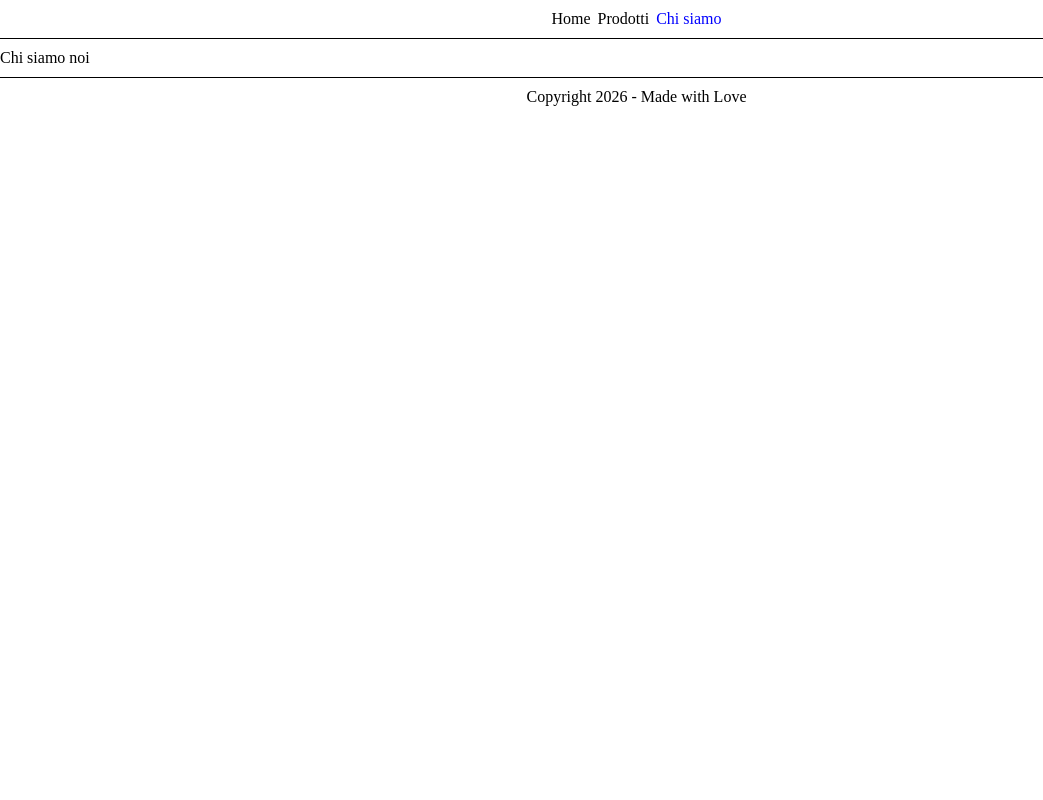
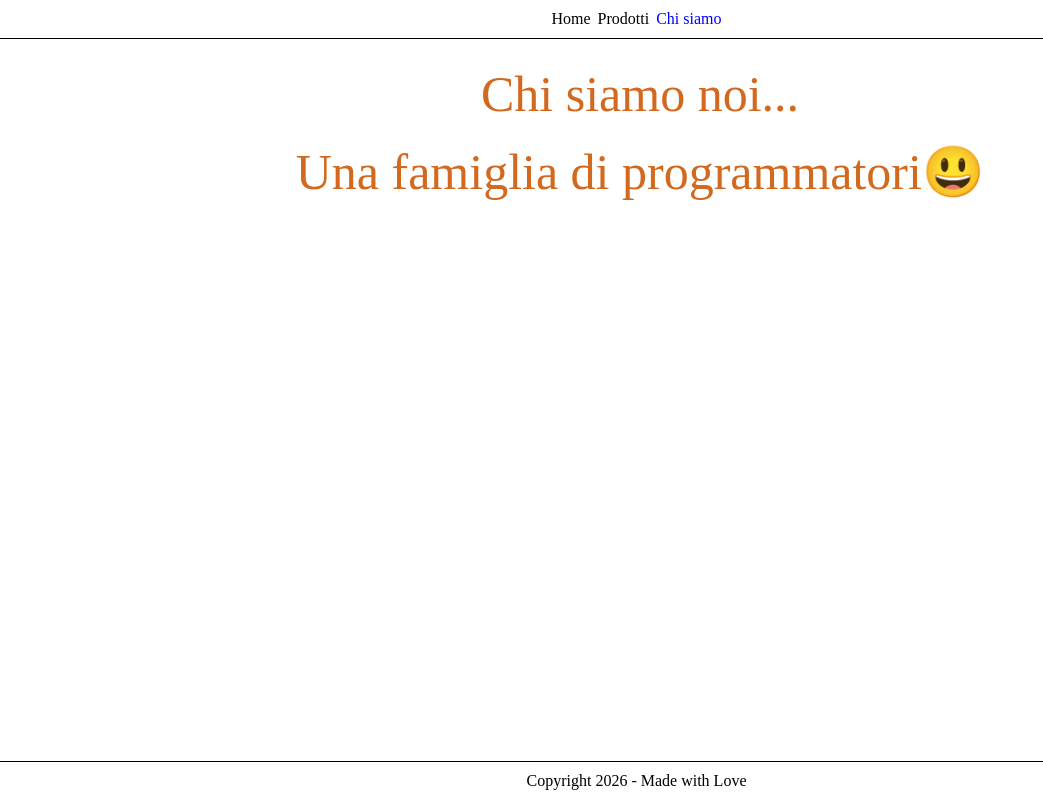
Before and after one commit to thomaslazzeri/react-router, a React (Vite) app: page /us in a window 1280 px wide. Shown: the whole page, without its empty margins (0-1043 px from the left). Built offline with nearby package versions, Linux system fonts and the light colour scheme; the HTML template or start-up script is replaced by a standard one.

Commit message:
feat: refactor styles and structure for Header, Footer, and Products components; add Us component with styles

```diff
--- a/src/App.css
+++ b/src/App.css
@@ -1,56 +1,3 @@
 #root {
     min-height: 100dvh;
 }
-
-header {
-    margin-top: 10px;
-    margin-bottom: 10px;
-    text-align: center;
-    border-bottom: 1px solid black;
-}
-
-.products-page {
-    display: flex;
-    flex-direction: column;
-    align-items: center;
-    padding: 20px;
-}
-
-.products {
-    display: flex;
-    flex-wrap: wrap;
-    justify-content: center;
-    gap: 20px;
-    width: 100%;
-    margin-top: 20px;
-}
-
-.product-card {
-    flex: 1 1 200px;
-    max-width: 300px;
-    border: 1px solid #e0e0e0;
-    padding: 15px;
-    border-radius: 8px;
-    text-align: center;
-    background-color: #fff;
-    box-sizing: border-box;
-}
-
-.product-card img {
-    width: 100%;
-    height: 150px;
-    object-fit: contain;
-}
-
-Footer {
-    margin-top: 10px;
-    margin-bottom: 10px;
-    text-align: center;
-    border-top: 1px solid black;
-}
-
-.copyright {
-    display: inline-block;
-    margin-top: 10px;
-    padding-right: 7px;
-}
--- /dev/null
+++ b/src/components/Footer.css
@@ -0,0 +1,12 @@
+Footer {
+    margin-top: 10px;
+    margin-bottom: 10px;
+    text-align: center;
+    border-top: 1px solid black;
+}
+
+.copyright {
+    display: inline-block;
+    margin-top: 10px;
+    padding-right: 7px;
+}
--- a/src/components/Footer.jsx
+++ b/src/components/Footer.jsx
@@ -1,3 +1,5 @@
+import './Footer.css';
+
 export const Footer = () => (
     <footer>
         <div className="copyright">Copyright 2026 - Made with Love</div>
--- /dev/null
+++ b/src/components/Header.css
@@ -0,0 +1,6 @@
+header {
+    margin-top: 10px;
+    margin-bottom: 10px;
+    text-align: center;
+    border-bottom: 1px solid black;
+}
--- a/src/components/Header.jsx
+++ b/src/components/Header.jsx
@@ -1,4 +1,5 @@
 import { NavLink } from 'react-router-dom';
+import './Header.css';
 
 export const Header = () => (
     <header>
--- a/src/components/ShellLayout.css
+++ b/src/components/ShellLayout.css
@@ -1,5 +1,6 @@
-#root {
-    min-height: 100dvh;
+.shell-layout {
+    height: 100dvh;
+    overflow: hidden;
     display: grid;
     grid-template-rows: auto 1fr auto;
 }
--- a/src/index.css
+++ b/src/index.css
@@ -18,3 +18,8 @@ a {
 a.active {
     color: #0000ff;
 }
+
+.page {
+    padding: 1rem;
+    overflow: auto;
+}
--- /dev/null
+++ b/src/pages/Products.css
@@ -0,0 +1,32 @@
+.products-page {
+    display: flex;
+    flex-direction: column;
+    align-items: center;
+    padding: 20px;
+}
+
+.products {
+    display: flex;
+    flex-wrap: wrap;
+    justify-content: center;
+    gap: 20px;
+    width: 100%;
+    margin-top: 20px;
+}
+
+.product-card {
+    flex: 1 1 200px;
+    max-width: 300px;
+    border: 1px solid #e0e0e0;
+    padding: 15px;
+    border-radius: 8px;
+    text-align: center;
+    background-color: #fff;
+    box-sizing: border-box;
+}
+
+.product-card img {
+    width: 100%;
+    height: 150px;
+    object-fit: contain;
+}
--- a/src/pages/Products.jsx
+++ b/src/pages/Products.jsx
@@ -1,5 +1,6 @@
 import { useEffect, useState } from 'react';
 import axios from 'axios';
+import './Products.css';
 
 const API_URL = 'https://fakestoreapi.com/products';
 
--- /dev/null
+++ b/src/pages/Us.css
@@ -0,0 +1,6 @@
+.us p {
+    padding-bottom: 20px;
+    text-align: center;
+    color: chocolate;
+    font-size: 50px;
+}
--- a/src/pages/Us.jsx
+++ b/src/pages/Us.jsx
@@ -1,5 +1,8 @@
+import './Us.css';
+
 export const Us = () => (
-    <div className="Us">
-        <p>Chi siamo noi</p>
+    <div className="us">
+        <p>Chi siamo noi...</p>
+        <p>Una famiglia di programmatori😃</p>
     </div>
 );
```
